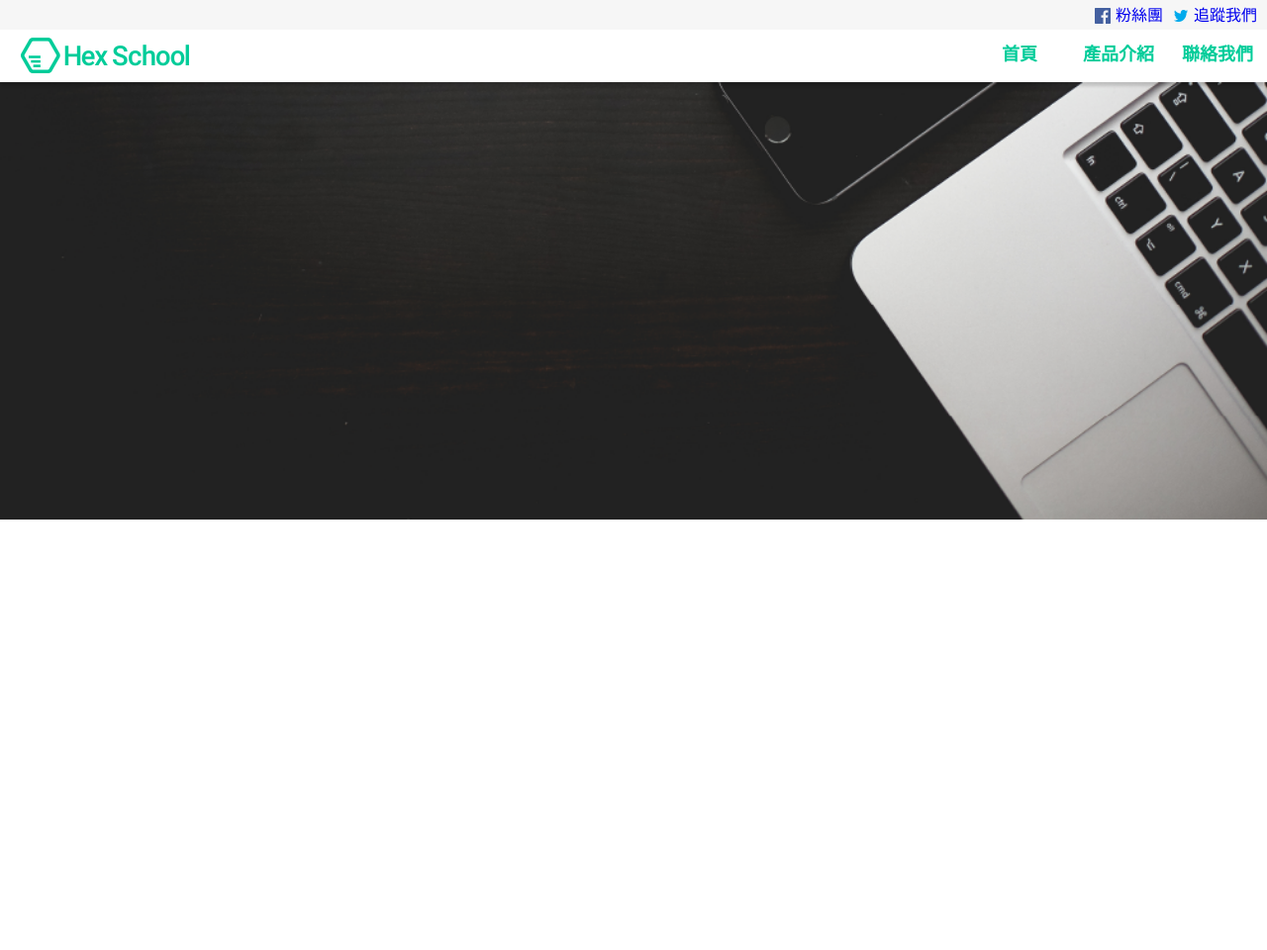
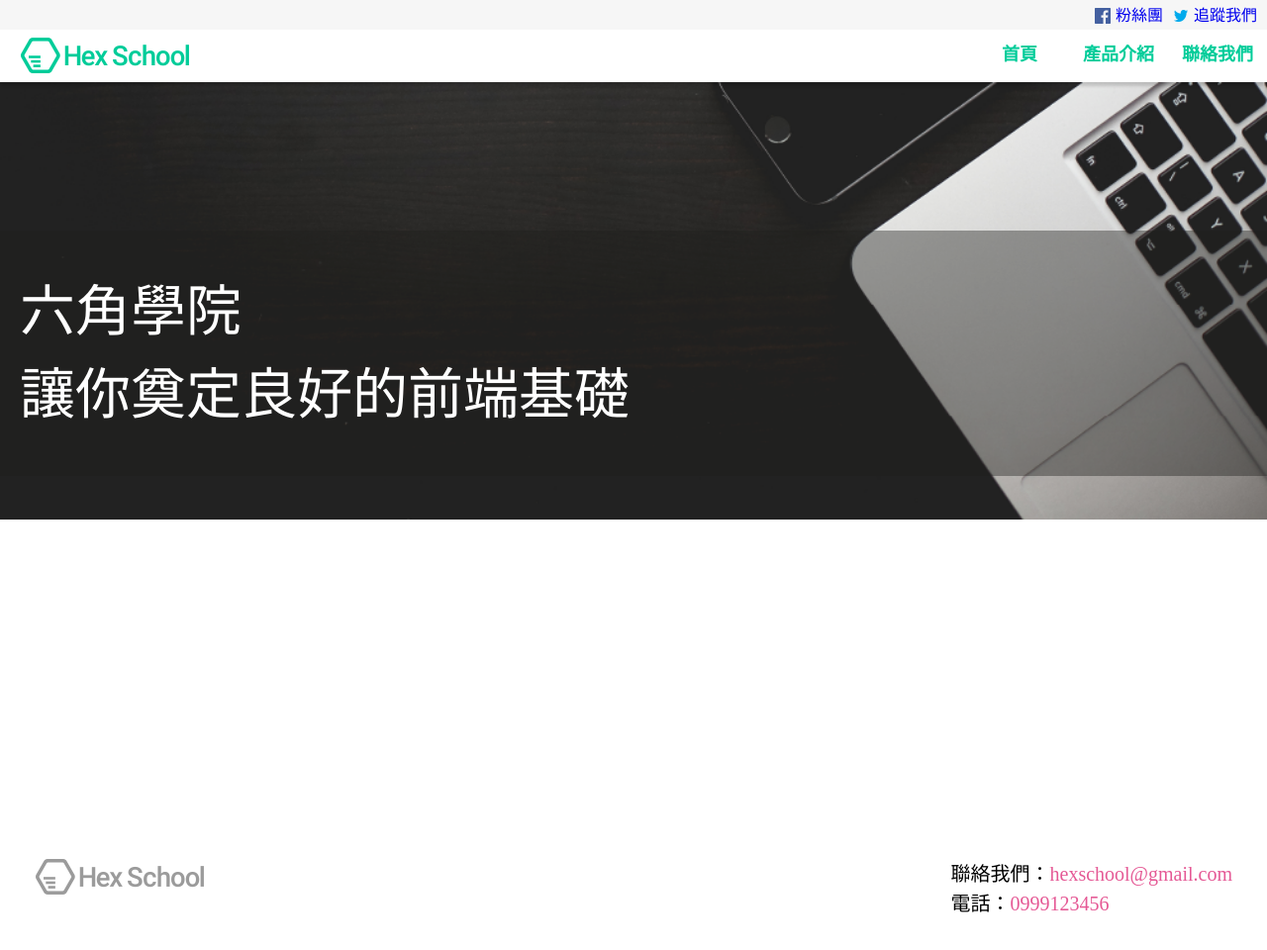
Before and after one commit to winds811012/HtmlCssPractice, a plain HTML site: page index.html in a window 1280 px wide. Shown: the whole page at 99% size. Before the commit the page ends 800 px from the top, so only its background shows below. Drawn offline with nearby package versions, Linux system fonts and the light colour scheme.

Commit message:
add banner title and footer

```diff
--- a/all.css
+++ b/all.css
@@ -39,13 +39,44 @@
 .menu ul li:hover {
   border-bottom: 5px solid #00cc99;
   cursor: pointer;
-
 }
 
-.body .banner{
+.body .banner {
+  position: relative;
   height: 600px;
-/* background-color: #00cc99; */
   background-image: url("./img/banner.png");
   background-repeat: no-repeat;
   background-size: 100%;
+  padding-top: 150px;
 }
+
+.banner .title {
+  text-align: left;
+  color: white;
+  font-family: "微軟正黑體";
+  font-size: 56px;
+  line-height: 1.5;
+  top: 200px;
+  padding:40px 20px;
+  background-color:rgba(30, 30,28, 0.4);
+}
+
+
+.footer{
+height: 120px;
+padding: 35px 35px;
+}
+.footer .logo{
+  float: left;
+}
+
+.footer .info{
+  float: right;
+  font-family: "微軟正黑體";
+  font-size: 20px;
+  line-height: 1.5;
+}
+.footer .info p{
+  display: inline;
+  color: rgba(229, 89, 149);
+}
--- a/index.html
+++ b/index.html
@@ -41,10 +41,24 @@
       </div>
     </div>
     <div class="body">
-      <div class="banner"></div>
-
-      <!-- <img src="./img/banner.png" alt="banner"> -->
+      <div class="banner">
+        <div class="title">
+          <span>六角學院<br />讓你奠定良好的前端基礎</span>
+        </div>
+      </div>
+      <ul>
+        <li></li>
+        <li></li>
+        <li></li>
+      </ul>
     </div>
-    <div class="footer"></div>
+    <div class="footer">
+      <img class="logo" src="./img/footerLogo.png" alt="logo" />
+      <div class="info">
+        聯絡我們：<p>hexschool@gmail.com</p>
+        <br>
+        電話：<p>0999123456</p>
+      </div>
+    </div>
   </body>
 </html>
```
